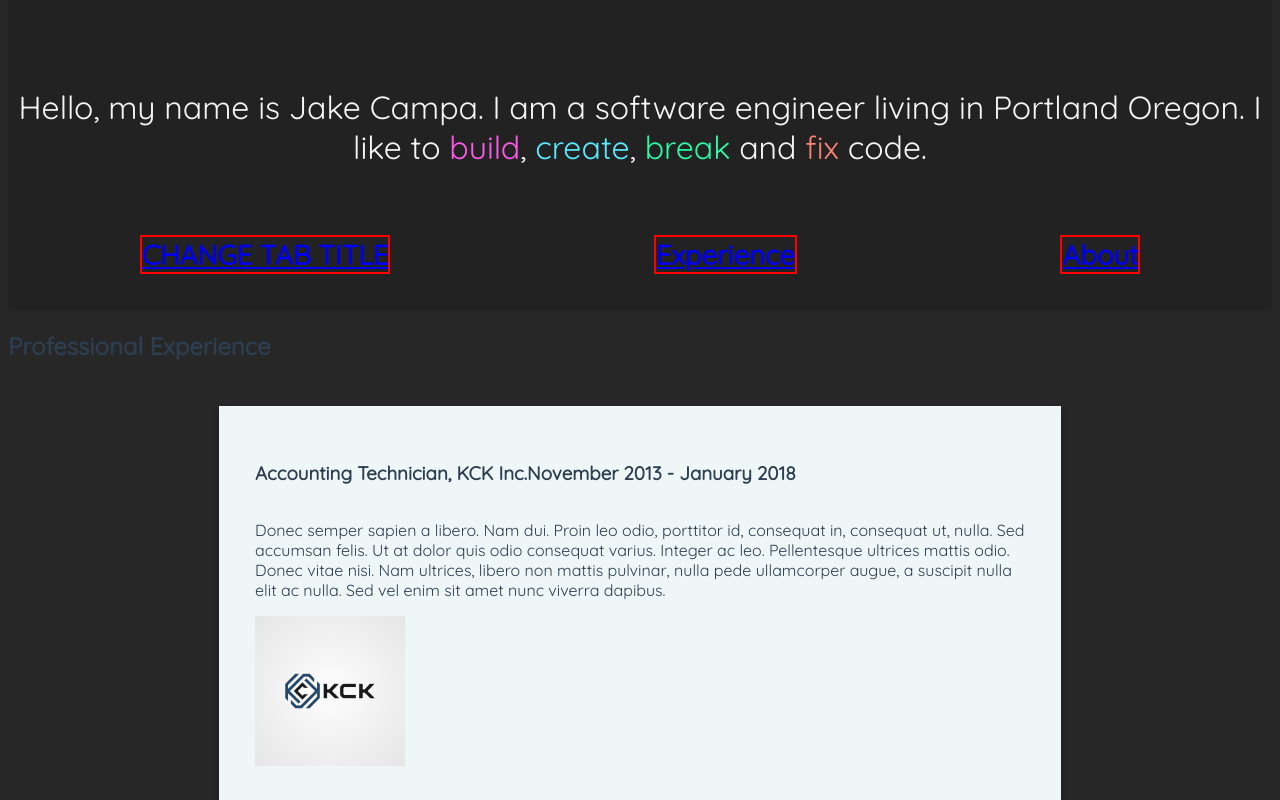
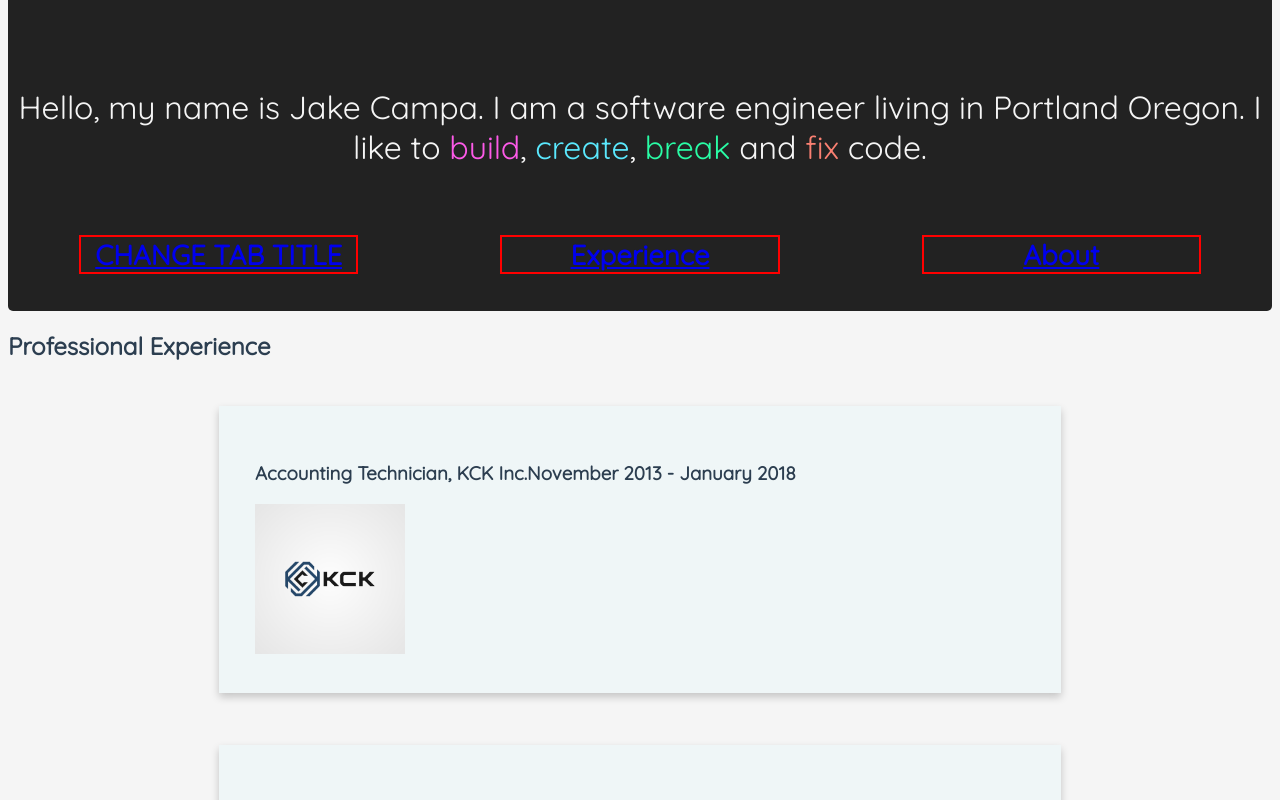
Before and after one commit to jdcamp/personal-site, a Vue app: page /#/Experience in a window 1280 px wide. Shown: the part 481-1281 px from the top of the page. Built offline with nearby package versions, Linux system fonts and the light colour scheme.

Commit message:
change layout, config express server file

```diff
--- a/package.json
+++ b/package.json
@@ -1,17 +1,19 @@
 {
-  "name": "personal-site",
+  "name": "jakecampa-personal-site",
   "version": "1.0.0",
   "description": "personal website with vs",
   "author": "Jake Campa",
   "private": true,
   "scripts": {
     "dev": "webpack-dev-server --inline --progress --config build/webpack.dev.conf.js",
-    "start": "npm run dev",
+    "start": "node server.js",
     "lint": "eslint --ext .js,.vue src",
     "build": "node build/build.js"
   },
   "dependencies": {
     "animejs": "^2.2.0",
+    "express": "^4.16.2",
+    "jQuery": "^1.7.4",
     "vue": "^2.5.2",
     "vue-router": "^3.0.1"
   },
--- a/src/App.vue
+++ b/src/App.vue
@@ -29,9 +29,9 @@ export default {
   /* background-color: #54A2B7; */
   /* background-color: #76b4c5; */
   /* background-color: #d77a7c; */
-  margin: 0px;
 }
 body {
-  background-color: #272727;
+  /* background-color: #272727; */
+  background-color: whitesmoke;
 }
 </style>
--- a/src/components/experience.vue
+++ b/src/components/experience.vue
@@ -75,7 +75,7 @@ export default {
         "title": "Accounting Technician",
         "company": "KCK Inc.",
         "date": "November 2013 - January 2018",
-        "deck": "Donec semper sapien a libero. Nam dui. Proin leo odio, porttitor id, consequat in, consequat ut, nulla. Sed accumsan felis. Ut at dolor quis odio consequat varius. Integer ac leo. Pellentesque ultrices mattis odio. Donec vitae nisi. Nam ultrices, libero non mattis pulvinar, nulla pede ullamcorper augue, a suscipit nulla elit ac nulla. Sed vel enim sit amet nunc viverra dapibus.",
+        "deck": "",
         "img": require("../assets/kck_logo.png"),
         tags: ['Excel']
       }, {
--- a/src/components/navigation.vue
+++ b/src/components/navigation.vue
@@ -822,7 +822,10 @@ import anime from 'animejs'
   color: whitesmoke;
   text-align: center;
 }
-
+.navbar h4 {
+  width: 10em;
+  text-align: center;
+}
 .navbar {
   /* -moz-box-shadow: inset 0px 0 10px 0px #000000;
   -webkit-box-shadow: inset 0px 0 10px 0px #000000;
@@ -837,6 +840,7 @@ import anime from 'animejs'
 
 .navbar h4 {
   border: solid 2px red;
+  height: 35px;
 }
 
 .navigation {
@@ -848,6 +852,7 @@ import anime from 'animejs'
   flex-direction: column;
   align-content: center;
   height: 98vh;
+  width: inherit;
 }
 
 #site-title {
```
Also changed, not shown: server.js (added, +8 -0 lines), 1 other file (tests, documents, lock files or other folders).
